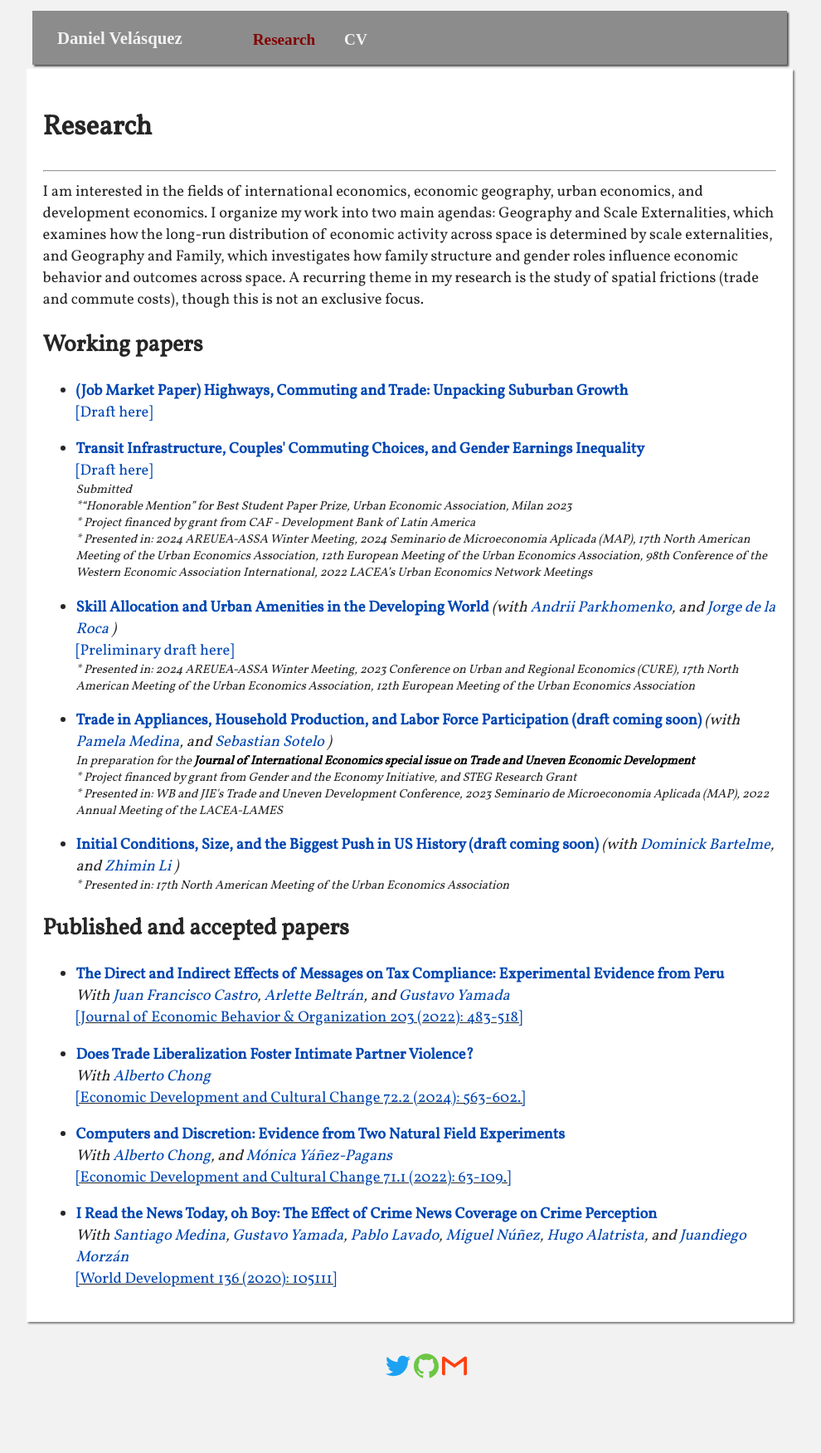
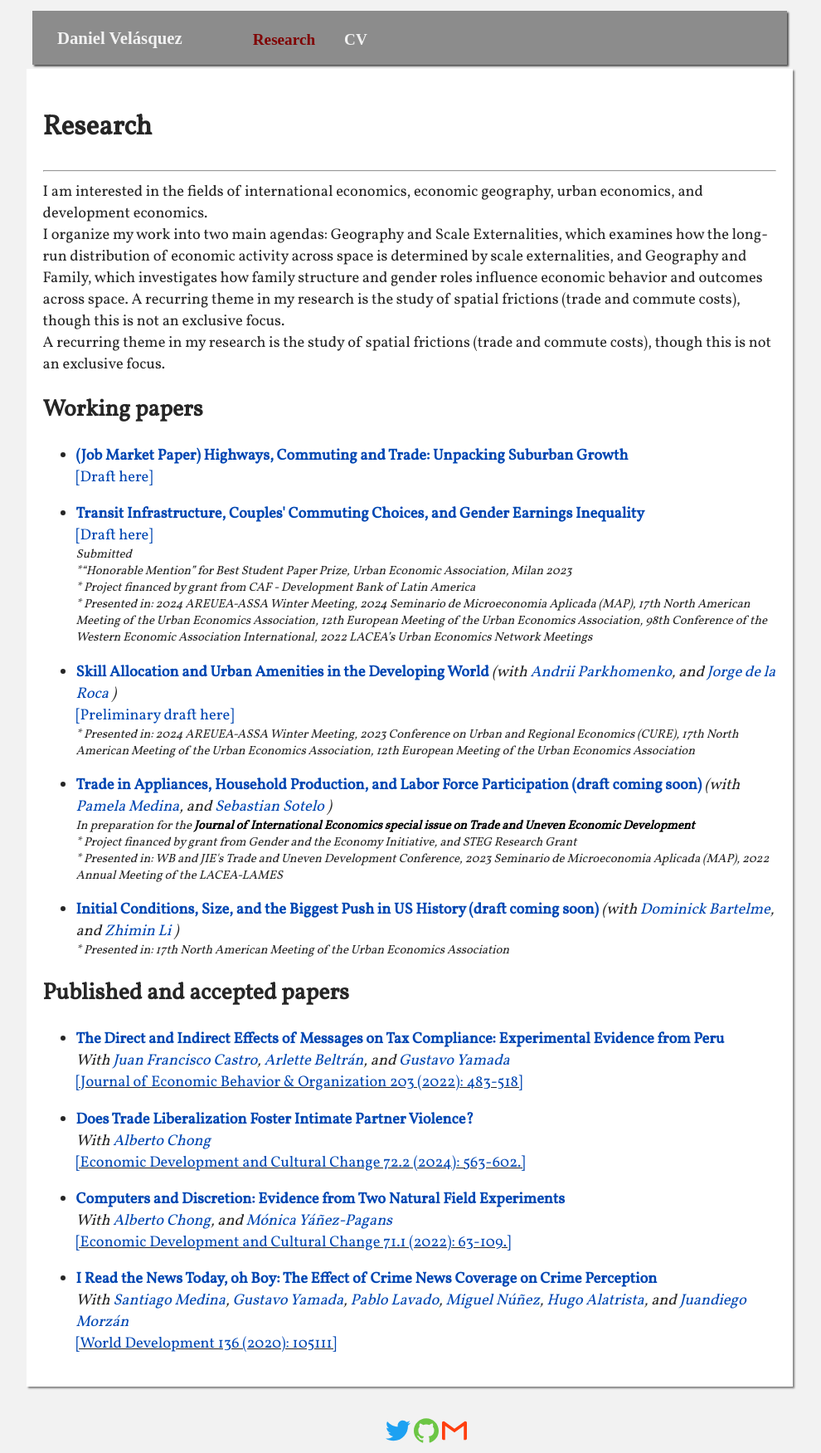
Before and after one commit to dvelasquezc/dvelasquezc.github.io, a Jekyll site: the page built from _pages/research.md, in a window 1280 px wide. Shown: the whole page at 83% size, without its empty margins (146-1136 px from the left). Built offline with Jekyll 4.4.1, drawn with Linux system fonts in a browser that asks for light colours; some web fonts are replaced; before the commit the page ends 1673 px from its top, so only the background shows below that.

Commit message:
update research page

```diff
--- a/_pages/research.md
+++ b/_pages/research.md
@@ -8,8 +8,18 @@
 #corregir linea 62-64 donde puse manualmente el link al paper de trade violence
 ---
 <div>
-	I am interested in the fields of international economics, economic geography, urban economics, and development economics. I organize my work into two main agendas: Geography and Scale Externalities, which examines how the long-run distribution of economic activity across space is determined by scale externalities, and Geography and Family, which investigates how family structure and gender roles influence economic behavior and outcomes across space. A recurring theme in my research is the study of spatial frictions (trade and commute costs), though this is not an exclusive focus.
+	I am interested in the fields of international economics, economic geography, urban economics, and development economics.
 </div>
+
+<div>
+	I organize my work into two main agendas: Geography and Scale Externalities, which examines how the long-run distribution of economic activity across space is determined by scale externalities, and Geography and Family, which investigates how family structure and gender roles influence economic behavior and outcomes across space. A recurring theme in my research is the study of spatial frictions (trade and commute costs), though this is not an exclusive focus.
+</div>
+
+
+<div>
+	A recurring theme in my research is the study of spatial frictions (trade and commute costs), though this is not an exclusive focus.
+</div>
+
 
 <h2> Working papers </h2>
 
```
Also changed, not shown: _research/lima_gender_urban.md (+1 -1 lines), _research/peurban.md (+1 -1 lines), index.md (+4 -1 lines).
